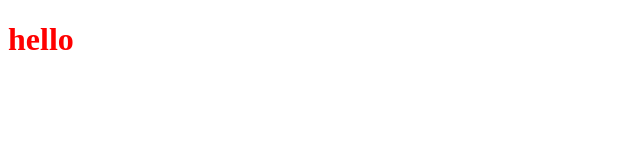
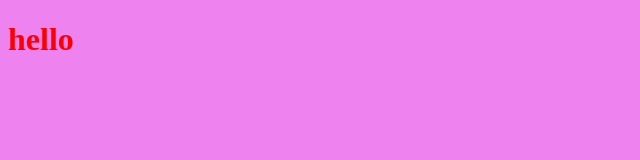
Before and after one commit to Goharyy/myproject, a plain HTML site: page index.html in a window 1280 px wide. Shown: the whole page, without its empty margins (0-640 px from the left). Drawn offline with Linux system fonts and the light colour scheme.

Commit message:
changing background-color in css

```diff
--- a/style.css
+++ b/style.css
@@ -1,3 +1,6 @@
 h1{
     color: red;
 }
+body{
+    background-color: violet;
+}
```
